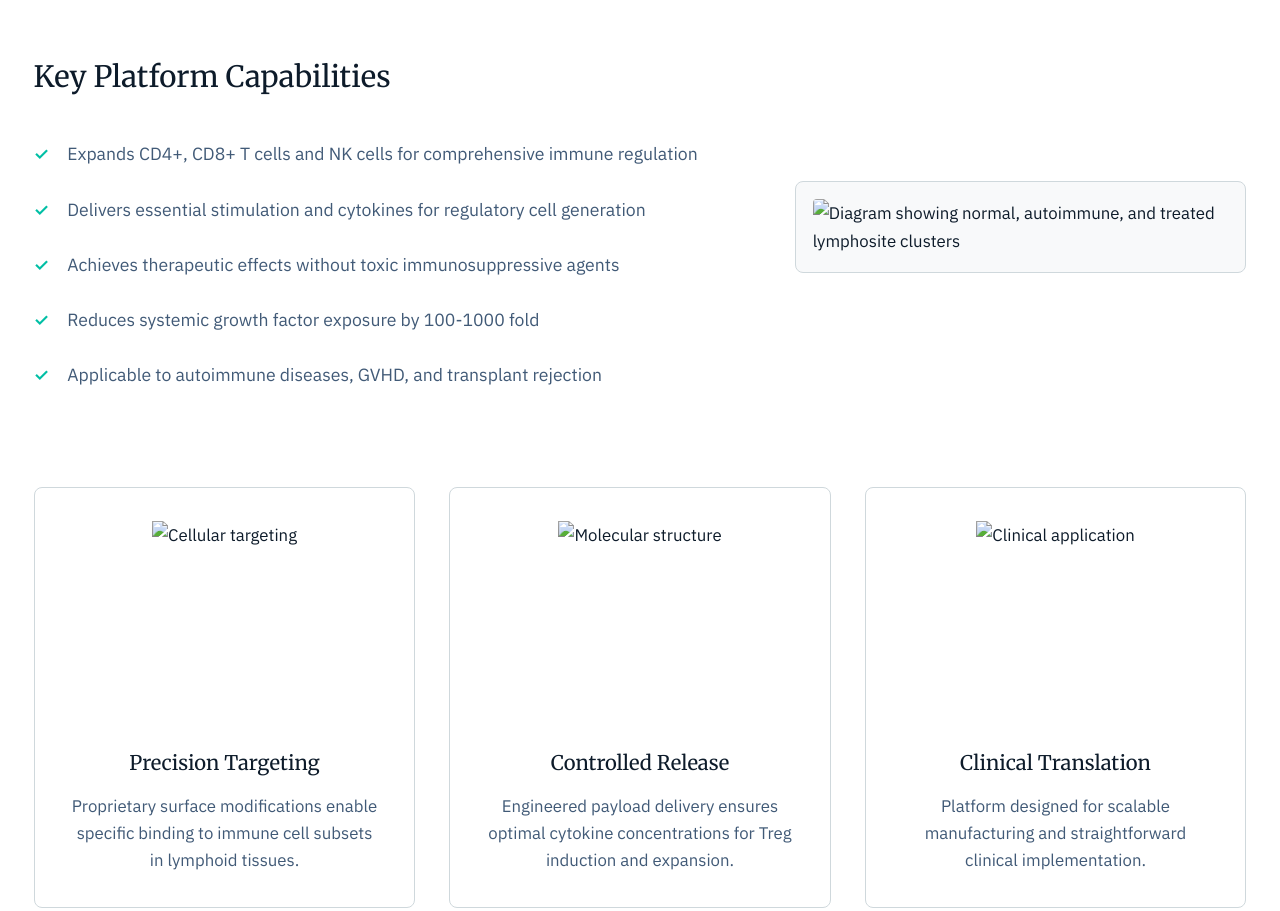
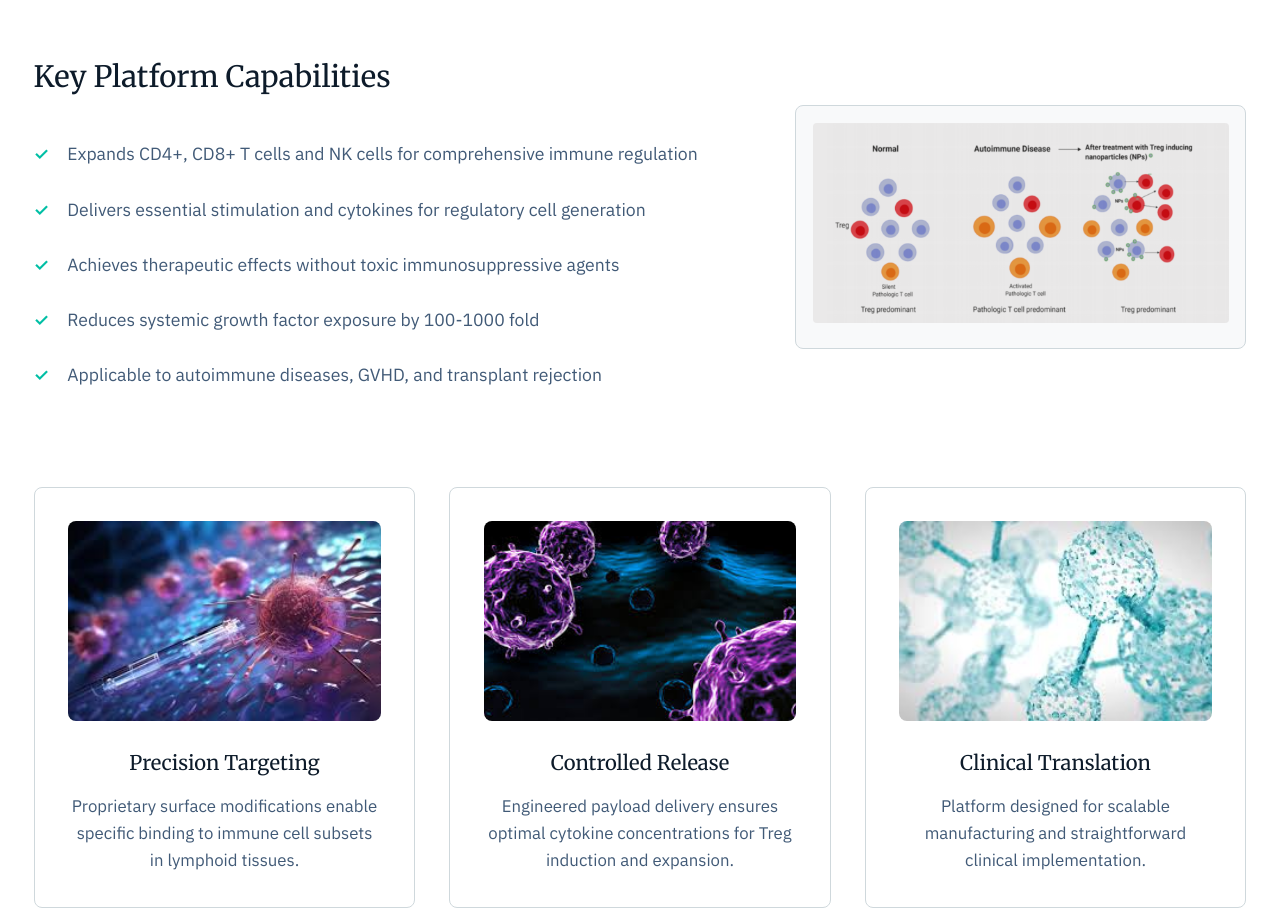
Before and after one commit to Ryanofman/gnanotherapy, a plain HTML site: page index.html in a window 1280 px wide. Shown: the part 2400-3311 px from the top of the page. Drawn offline with Linux system fonts and the light colour scheme; files whose address does not match are found by name.

Commit message:
Update index.html

```diff
--- a/index.html
+++ b/index.html
@@ -815,7 +815,7 @@
 
             <div class="mission-content">
                 <div class="mission-image">
-                     <img src="download.jpeg" alt="T-cell visualization">
+                     <img src="resources/download.jpeg" alt="T-cell visualization">
                 </div>
                 <div class="mission-text">
                     <h3>Our Differentiated Approach</h3>
@@ -881,14 +881,14 @@
                     </ul>
                 </div>
                 <div class="tech-image">
-                    <img src="diagram.png" alt="Diagram showing normal, autoimmune, and treated lymphosite clusters">
+                    <img src="resources/diagram.png" alt="Diagram showing normal, autoimmune, and treated lymphosite clusters">
                 </div>
             </div>
 
             <div class="tech-grid">
                 <div class="tech-feature">
                     <div class="tech-feature-image">
-                        <img src="images.jpeg" alt="Cellular targeting">
+                        <img src="resources/images.jpeg" alt="Cellular targeting">
                     </div>
                     <h4>Precision Targeting</h4>
                     <p>
@@ -898,7 +898,7 @@
                 </div>
                 <div class="tech-feature">
                     <div class="tech-feature-image">
-                        <img src="images (1).jpeg" alt="Molecular structure">
+                        <img src="resources/images (1).jpeg" alt="Molecular structure">
                     </div>
                     <h4>Controlled Release</h4>
                     <p>
@@ -908,7 +908,7 @@
                 </div>
                 <div class="tech-feature">
                     <div class="tech-feature-image">
-                        <img src="images (2).jpeg" alt="Clinical application">
+                        <img src="resources/images (2).jpeg" alt="Clinical application">
                     </div>
                     <h4>Clinical Translation</h4>
                     <p>
@@ -933,7 +933,7 @@
             <div class="team-members">
                 <div class="team-member">
                     <div class="member-photo">
-                        <img src="David.jpeg" alt="Dr. David Horwitz">
+                        <img src="resources/David.jpeg" alt="Dr. David Horwitz">
                     </div>
                     <div class="member-details">
                         <div class="member-header">
```
